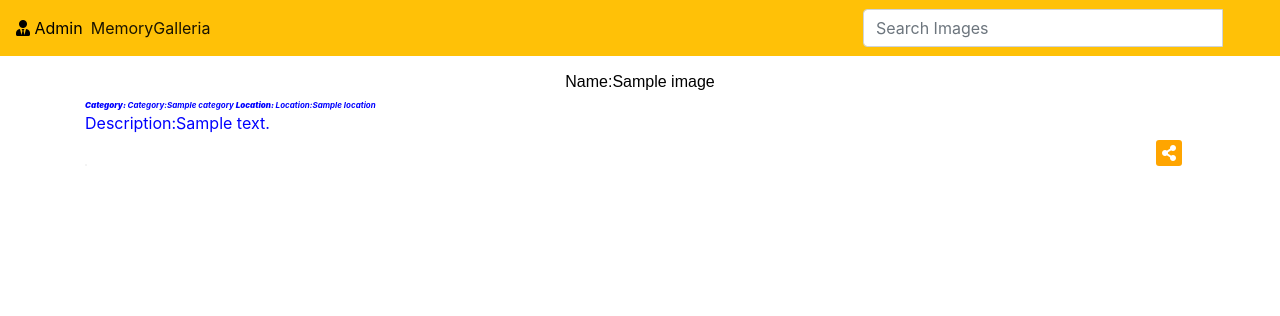
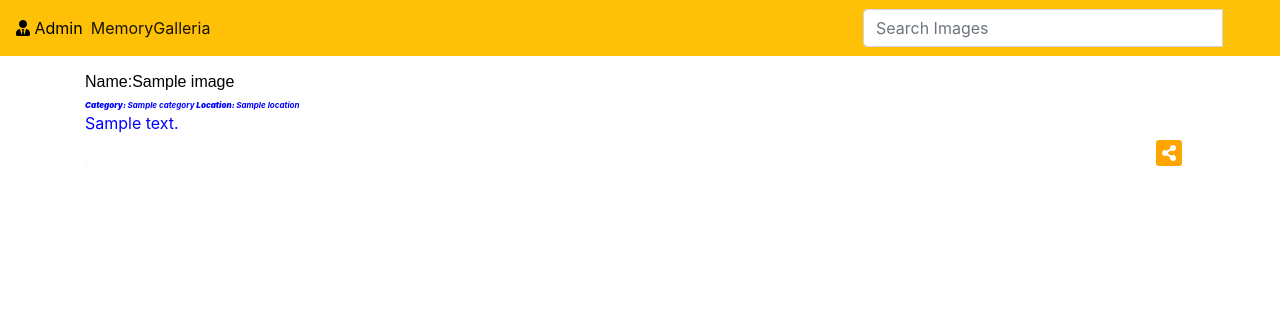
Before and after one commit to monginadiana/My-gallery, a Django app: page /image/1 in a window 1280 px wide. Shown: the top 316 px of the page. Run offline with Django 3.2, Linux system fonts and the light colour scheme; tables that the repository leaves empty hold one stand-in row (values such as "Sample post"); some libraries are stand-ins or nearby versions.

Commit message:
addition of the styles in index.html

```diff
--- a/media/static/css/media.css
+++ b/media/static/css/media.css
@@ -70,3 +70,10 @@ img {
   border: opx;
 
 }
+
+.footer {
+  position: static;
+  bottom: 0px;
+  margin-top: 3%;
+  margin-bottom: 2%;
+}
--- a/media/templates/all-media/image.html
+++ b/media/templates/all-media/image.html
@@ -2,22 +2,22 @@
 
  {% block content %}
 
-<div style= 'color: blue;'class="container ">
+<div style= 'color: blue;' class="container  ">
 <br><br><br>
-  <h1 class="text-center">Name:{{image.name}}</h1>
+  <h1 class="">Name:{{image.name}}</h1>
 
   <div class="img-details style= 'color: blue;">
       <span>
           <b>Category: </b>
-          <i>Category:{{image.category}}</i>
+          <i>{{image.category}}</i>
       </span>
       <span>
           <b>Location: </b>
-          <i>Location:{{image.location}}</i>
+          <i>{{image.location}}</i>
       </span>
   </div>
   <div>
-    <p>Description:{{image.description}}</p>
+    <p>{{image.description}}</p>
   </div>
   <div class="img-container">
     <button class="share-button" onClick="shareImage('{{image.image.url}}')">
```
Also changed, not shown: media/templates/all-media/index.html (+7 -1 lines).
